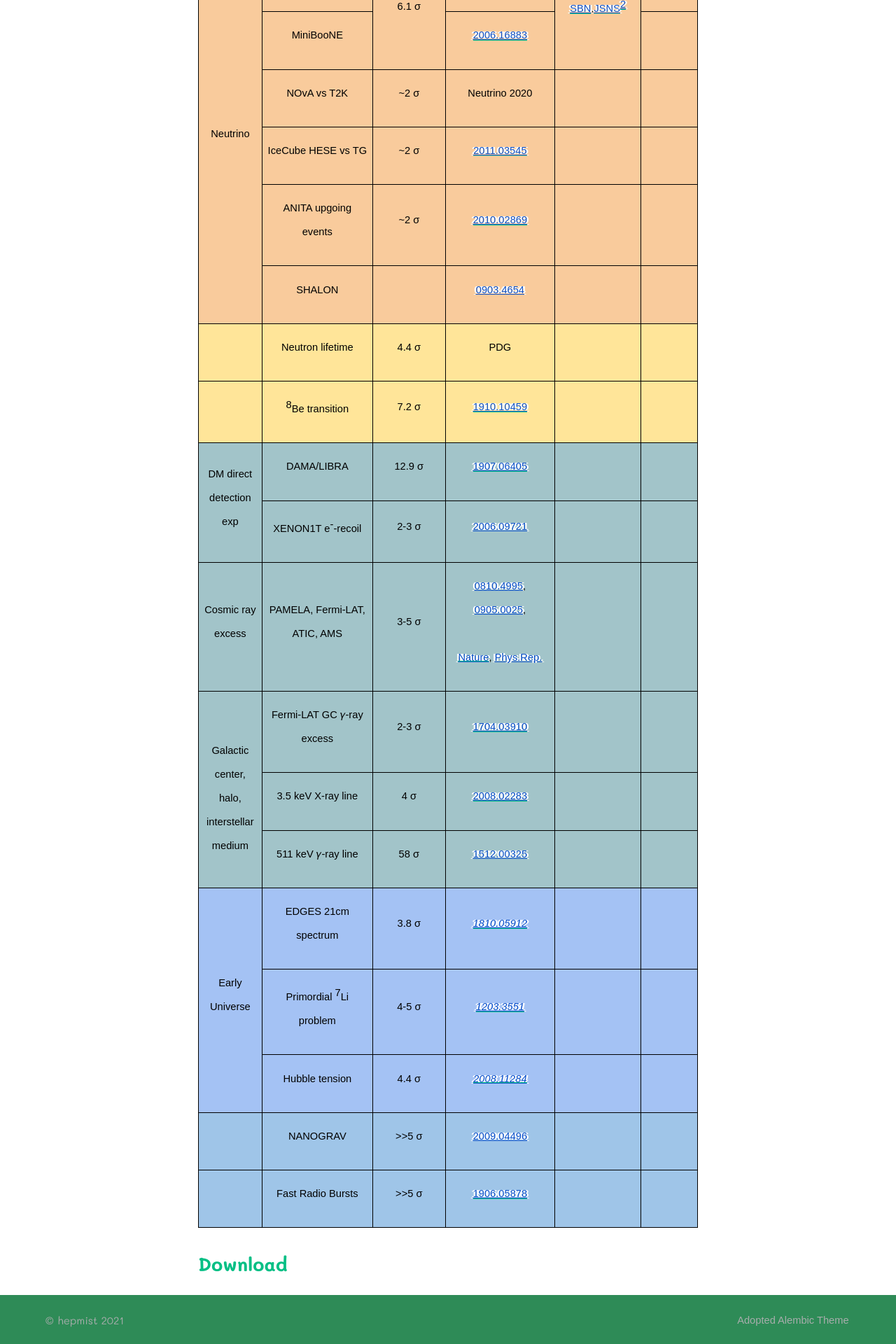
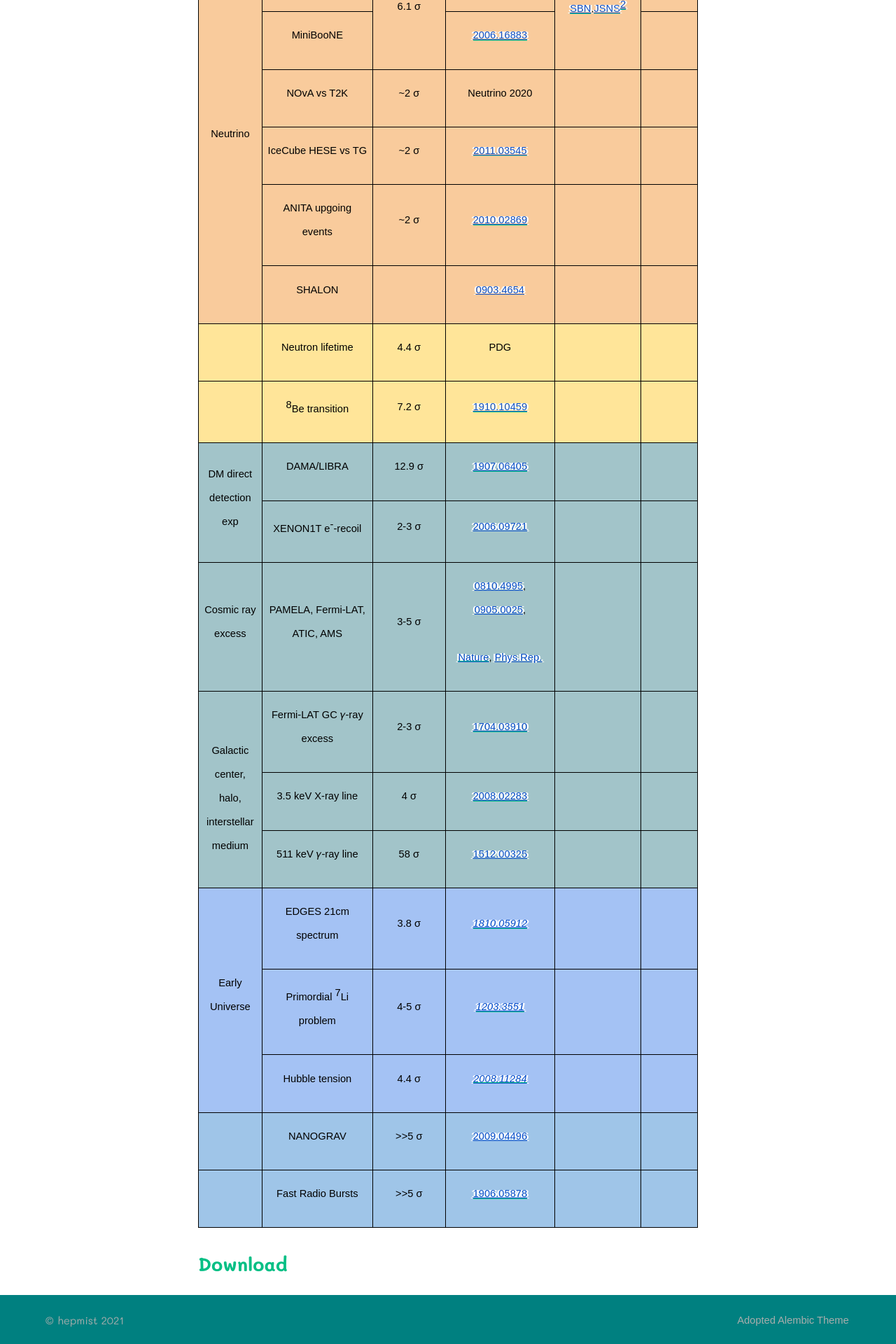
Before and after one commit to hepcomm/hepmist, a Jekyll site: the page built from index.md, in a window 1280 px wide. Shown: the part 1318-3238 px from the top of the page at 70% size. Built offline with Jekyll 4.4.1, drawn with Linux system fonts in a browser that asks for light colours.

Commit message:
Update _settings.scss

```diff
--- a/_sass/_settings.scss
+++ b/_sass/_settings.scss
@@ -3,7 +3,7 @@ $backgroundColour: #ffffff !default;
 $codeBackgroundColour: #fafafa !default;
 $featureBackgroundColour: #3feee6 !default;
 $accentColour: #05bf85 !default;
-$footerBackgroundColour: #2e8b57;
+$footerBackgroundColour: #008080;
 
 // Text colours
 $headingColour: #242e2b !default;
```
